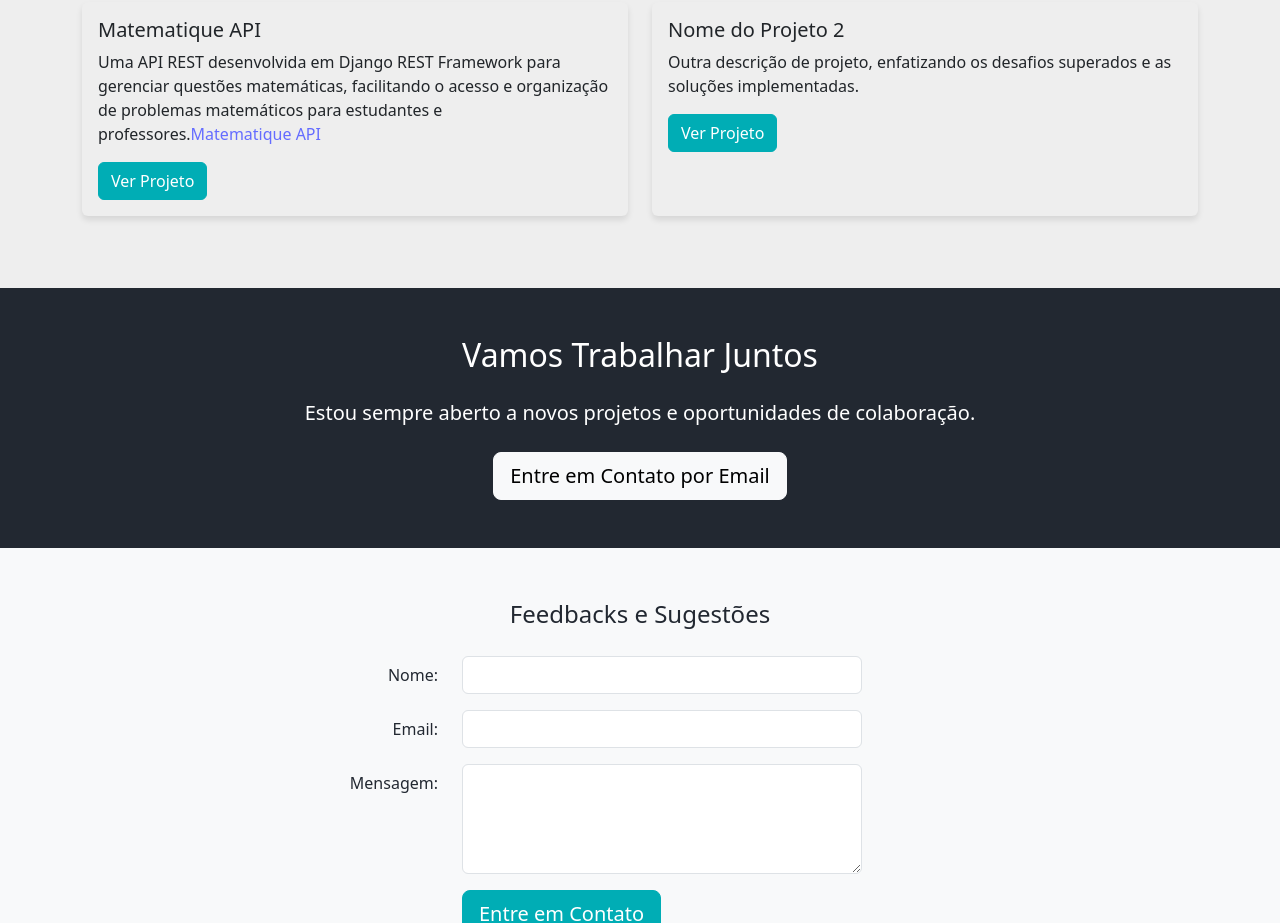
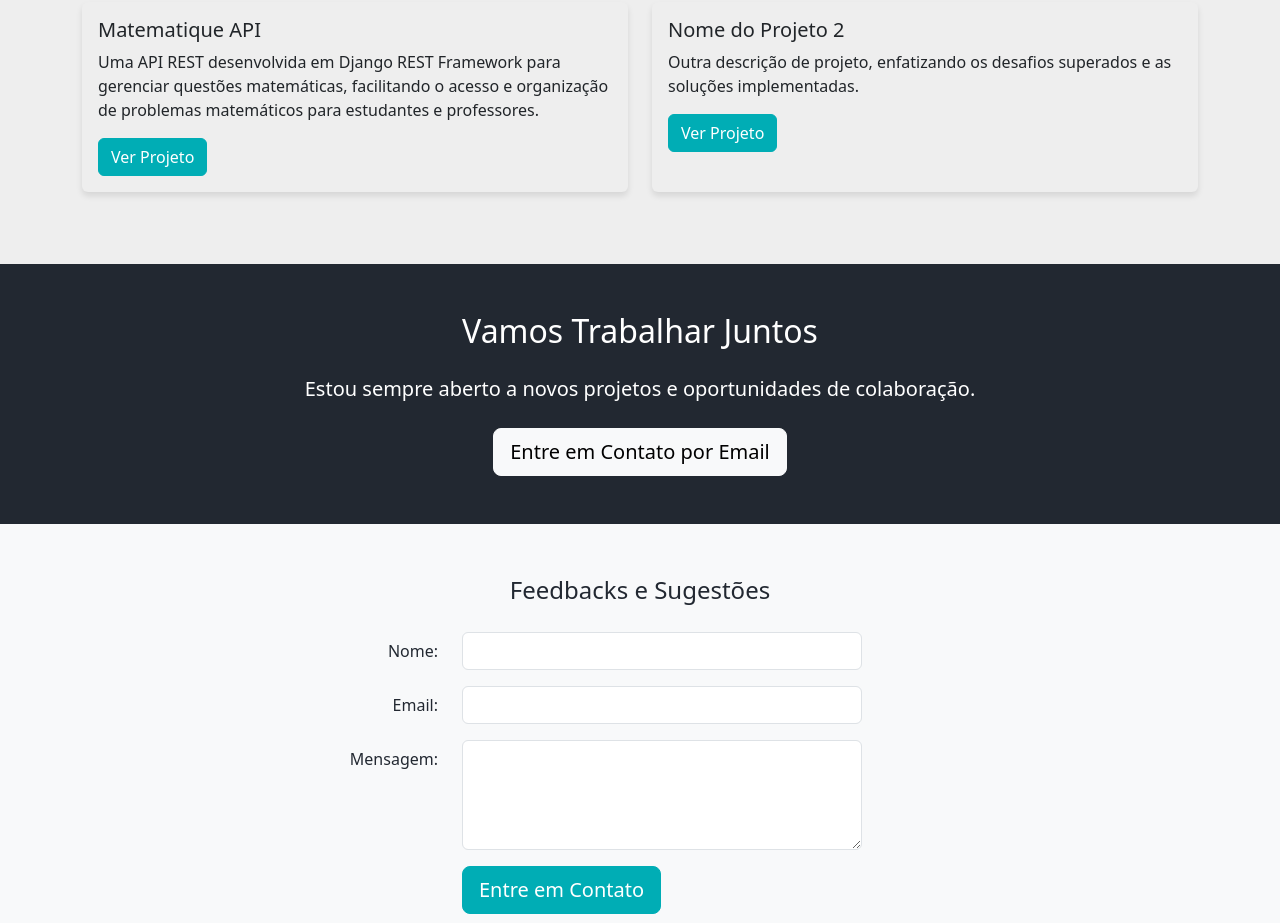
Before and after one commit to ftrajano/portifolio, a React (Vite) app: page / in a window 1280 px wide. Shown: the part 1180-2103 px from the top of the page. Built offline with nearby package versions, Linux system fonts and the light colour scheme.

Commit message:
matematique api adicionado aos projetos

```diff
--- a/src/components/Projects.jsx
+++ b/src/components/Projects.jsx
@@ -11,9 +11,8 @@ const Projects = () => {
               <div className="card-body">
                 <h3 className="card-title h5">Matematique API</h3>
                 <p className="card-text">Uma API REST desenvolvida em Django REST Framework para gerenciar questões matemáticas, facilitando o acesso e organização de problemas matemáticos para estudantes e professores.
-				<a href="https://github.com/ftrajano/matematique_api">Matematique API</a>
 				</p>
-                <a href="#" className="btn btn-primary">Ver Projeto</a>
+                <a href="https://github.com/ftrajano/matematique_api" className="btn btn-primary">Ver Projeto</a>
               </div>
             </div>
           </div>
@@ -22,7 +21,7 @@ const Projects = () => {
               <div className="card-body">
                 <h3 className="card-title h5">Nome do Projeto 2</h3>
                 <p className="card-text">Outra descrição de projeto, enfatizando os desafios superados e as soluções implementadas.</p>
-                <a href="https://github.com/ftrajano/matematique_api" className="btn btn-primary">Ver Projeto</a>
+                <a href="#" className="btn btn-primary">Ver Projeto</a>
               </div>
             </div>
           </div>
```
